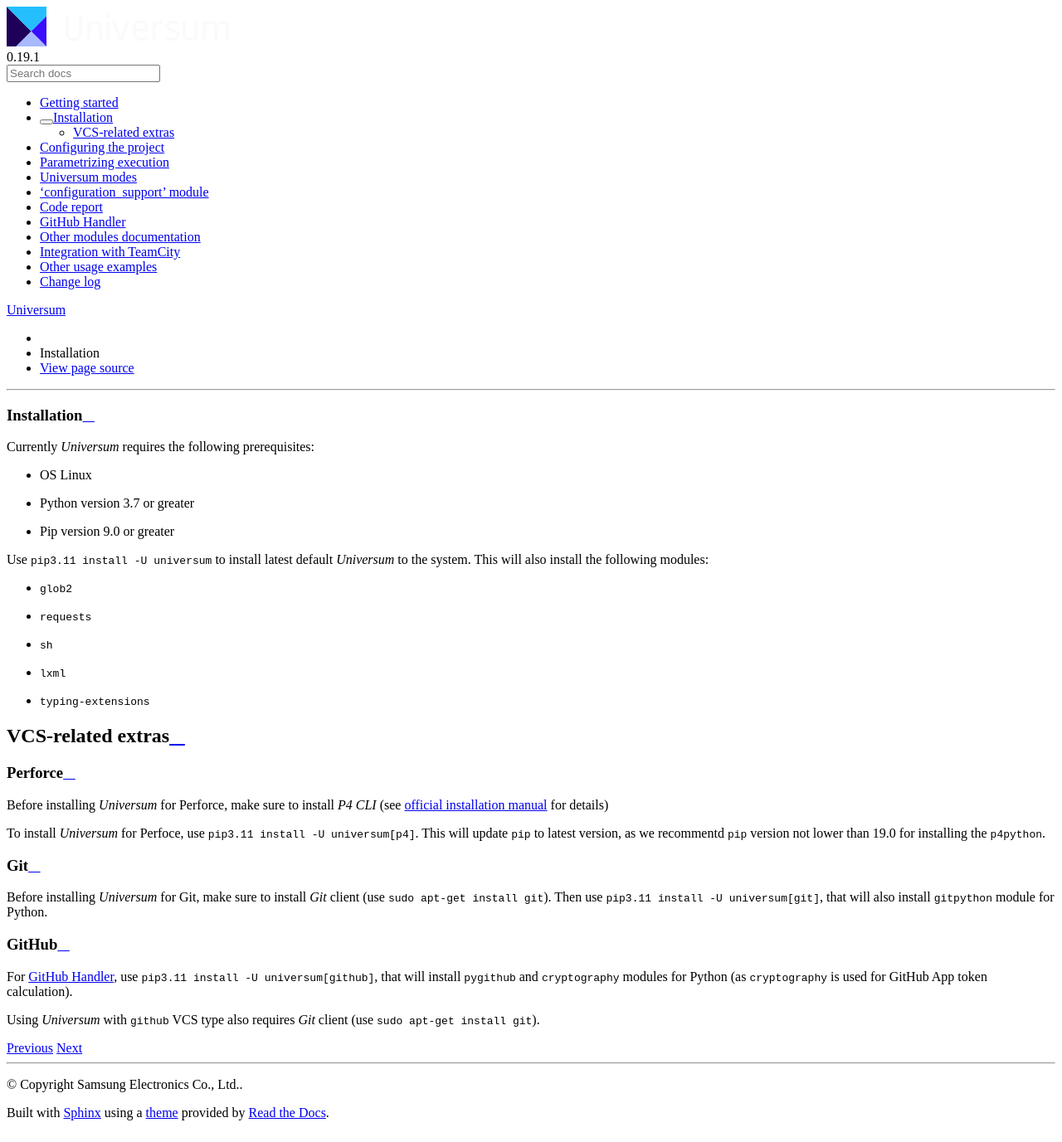
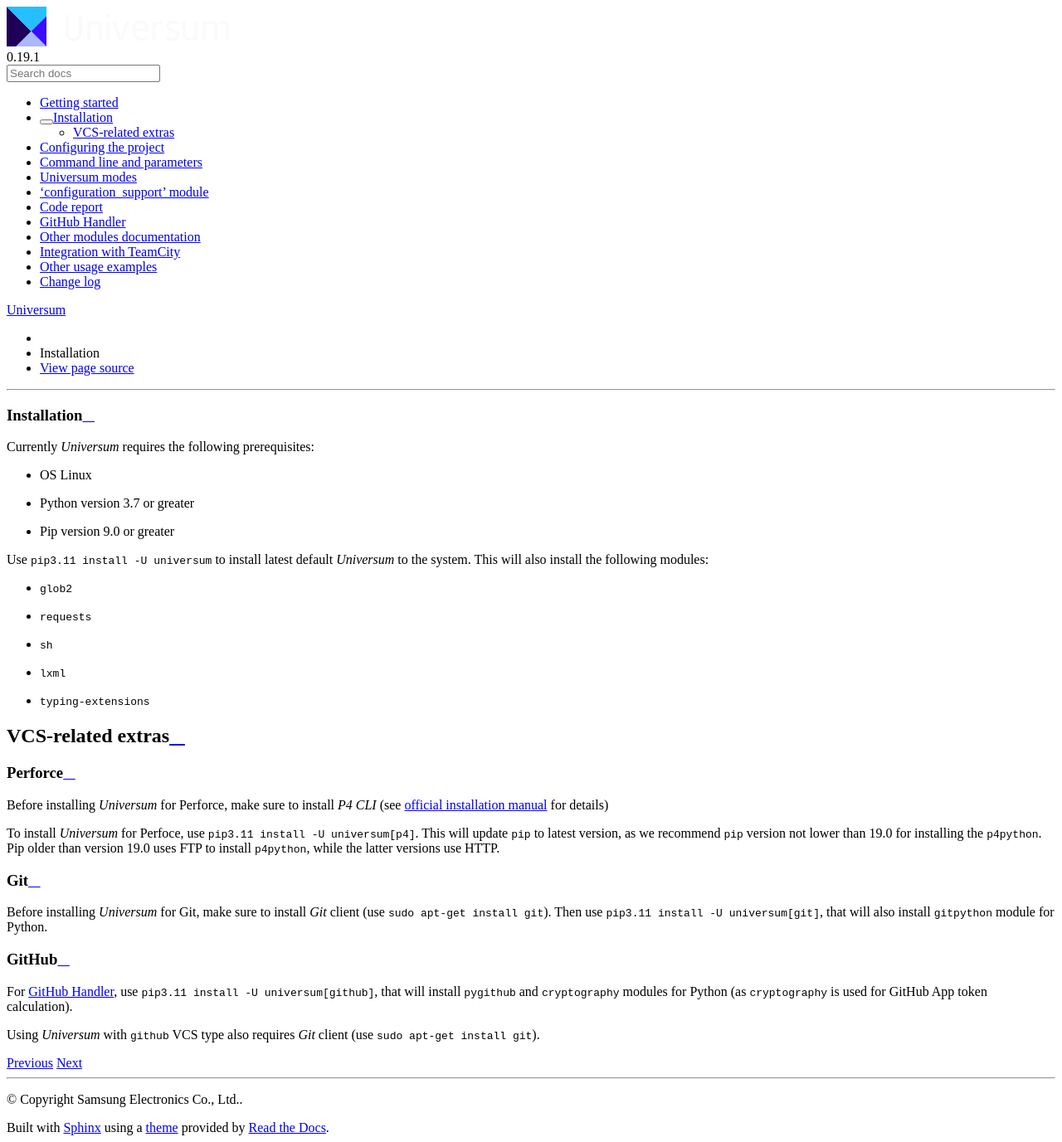
Before and after one commit to Samsung/Universum, a Sphinx documentation site: the page built from doc/install.rst, in a window 1280 px wide. Shown: the whole page at 83% size. Built offline with Sphinx 7.4.7 and the Read the Docs theme 2.0.0, drawn with Linux system fonts in a browser that asks for light colours.

```diff
--- a/doc/args.rst
+++ b/doc/args.rst
@@ -1,5 +1,5 @@
-Parametrizing execution
-=======================
+Command line and parameters
+===========================
 
 `Univesrum` can be executed via ``{python} -m universum`` with various parameters. These parameters can be
 passed via command line; most of them can also be passed via environment variables.
--- a/doc/install.rst
+++ b/doc/install.rst
@@ -27,7 +27,8 @@ Before installing `Universum` for Perforce, make sure to install `P4 CLI` (see `
 <https://www.perforce.com/manuals/p4sag/Content/P4SAG/install.linux.packages.install.html>`__ for details)
 
 To install `Universum` for Perfoce, use ``{pip} install -U universum[p4]``. This will update :mod:`pip` to latest
-version, as we recommentd :mod:`pip` version not lower than 19.0 for installing the :mod:`p4python`.
+version, as we recommend :mod:`pip` version not lower than 19.0 for installing the :mod:`p4python`. Pip older than
+version 19.0 uses FTP to install :mod:`p4python`, while the latter versions use HTTP.
 
 
 Git
```
Also changed, not shown: README.md (+5 -6 lines), doc/additional_commands.rst (+4 -4 lines), 1 other file.
